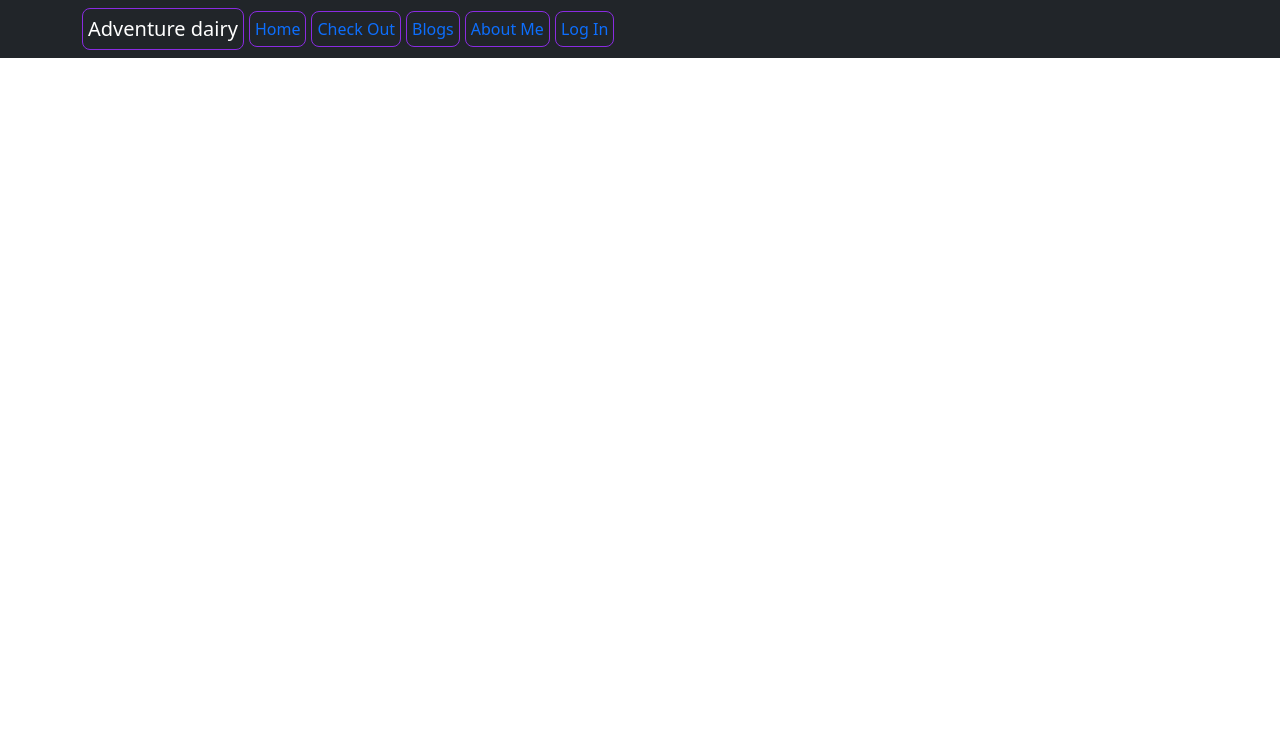
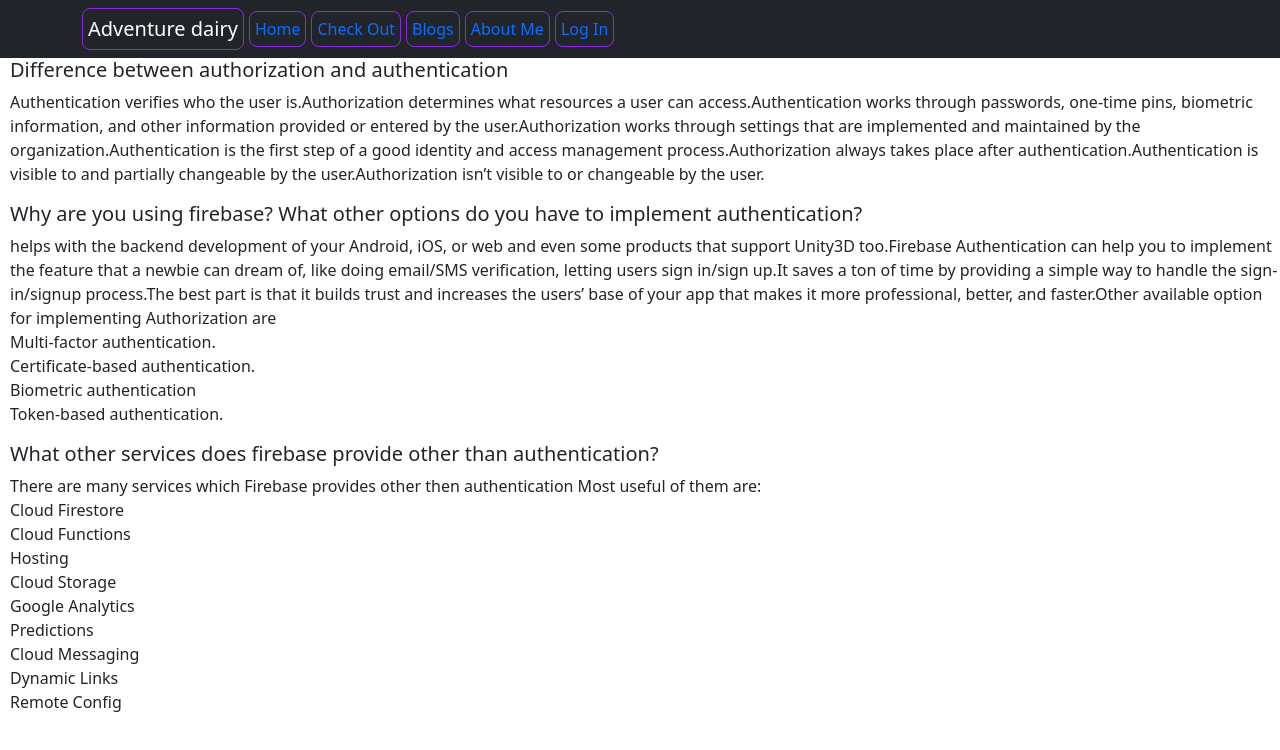
Before and after one commit to Md-Istiaq/Advanture-Dairy, a React (Create React App) app: page /blogs in a window 1280 px wide. Shown: the top 750 px of the page. Built offline with nearby package versions, Linux system fonts and the light colour scheme; no server answers.

Commit message:
Q&A added on Blog

```diff
--- a/src/Component/Blogs/Blogs.css
+++ b/src/Component/Blogs/Blogs.css
@@ -0,0 +1,4 @@
+.blogs{
+    text-align: left;
+    margin-left: 10px;
+}
--- a/src/Component/Blogs/Blogs.js
+++ b/src/Component/Blogs/Blogs.js
@@ -1,8 +1,16 @@
 import React from 'react';
-
+import './Blogs.css'
 const Blogs = () => {
     return (
-        <div>
+        <div className="blogs">
+          <h5>Difference between authorization and authentication</h5>
+          <p>Authentication verifies who the user is.Authorization determines what resources a user can access.Authentication works through passwords, one-time pins, biometric information, and other information provided or entered by the user.Authorization works through settings that are implemented and maintained by the organization.Authentication is the first step of a good identity and access management process.Authorization always takes place after authentication.Authentication is visible to and partially changeable by the user.Authorization isn’t visible to or changeable by the user.</p>
+          <h5>Why are you using firebase? What other options do you have to implement authentication?</h5>
+          <p>helps with the backend development of your Android, iOS, or web and even some products that support Unity3D too.Firebase Authentication can help you to implement the feature that a newbie can dream of, like doing email/SMS verification, letting users sign in/sign up.It saves a ton of time by providing a simple way to handle the sign-in/signup process.The best part is that it builds trust and increases the users’ base of your app that makes it more professional, better, and faster.Other available option for implementing Authorization are<br/>Multi-factor authentication.<br/>Certificate-based authentication.<br/>Biometric authentication<br/>Token-based authentication.</p>
+          <h5>What other services does firebase provide other than authentication?</h5>
+          <p>
+          There are many services which Firebase provides other then authentication Most useful of them are:<br/>Cloud Firestore<br/>Cloud Functions<br/>Hosting<br/>Cloud Storage<br/>Google Analytics<br/>Predictions<br/>Cloud Messaging<br/>Dynamic Links<br/>Remote Config<br/>
+          </p>
         </div>
     );
 };
--- a/src/Component/LogIn/Login.js
+++ b/src/Component/LogIn/Login.js
@@ -58,7 +58,7 @@ const Login = () => {
             <Form onSubmit={SignIn} className='w-25 mx-auto mt-5'>
                 <Form.Group className="mb-3" controlId="formBasicEmail">
                     <Form.Label>Email address</Form.Label>
-                    <Form.Control onBlur={handleEmail} type="email" placeholder="Enter email" />
+                    <Form.Control onBlur={handleEmail} type="email" placeholder="Enter email" required />
                     <Form.Text className="text-muted">
                         We'll never share your email with anyone else.
                     </Form.Text>
@@ -66,7 +66,7 @@ const Login = () => {
 
                 <Form.Group className="mb-3" controlId="formBasicPassword">
                     <Form.Label>Password</Form.Label>
-                    <Form.Control onBlur={handlePassword} type="password" placeholder="Password" />
+                    <Form.Control onBlur={handlePassword} type="password" placeholder="Password" required />
                 </Form.Group>
                 <div className='link'>
                     <Link to='/register'>Register if you haven't an account</Link>
```
